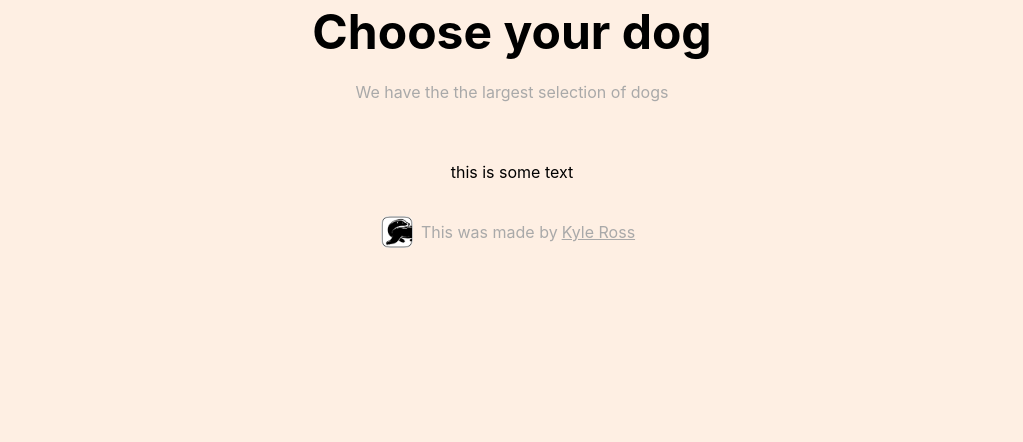
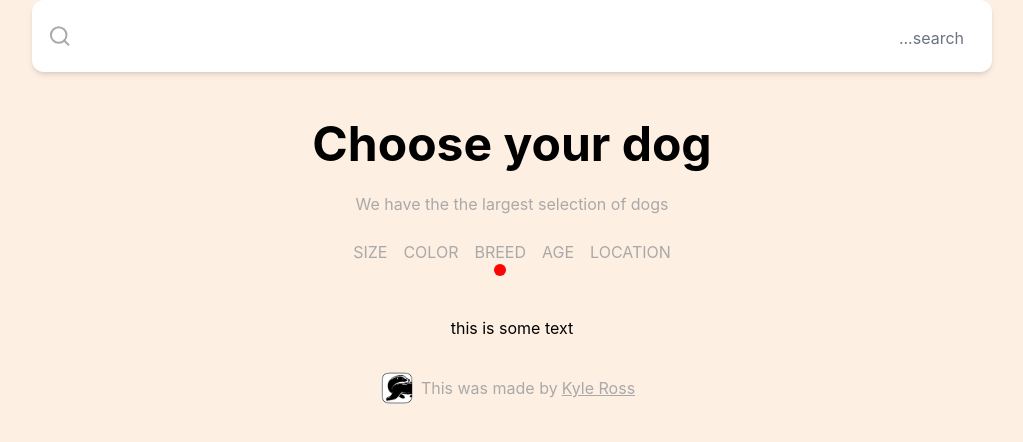
Before and after one commit to badger3000/fun-animals, a Next.js app: page / in a window 1280 px wide. Shown: the top 442 px of the page, without its empty margins (128-1151 px from the left). Built offline with nearby package versions, Linux system fonts and the light colour scheme.

Commit message:
nav items

```diff
--- a/src/components/Header.tsx
+++ b/src/components/Header.tsx
@@ -1,17 +1,17 @@
-// import Search from "./Search"
-// import Navigation from "./Nav"
+import Search from "./Search";
+import Navigation from "./Nav";
 // import { MainHeader } from "../types/globalTypes"
 export default function Header() {
   const title = "Choose your dog";
   const tagline = "We have the the largest selection of dogs";
   return (
     <header className="flex flex-col m-auto text-center mb-8">
-      {/* <Search /> */}
+      <Search />
       <h1 className="lg:text-5xl text-4xl font-bold lg:py-2 transition-all duration-200 mb-2 lg:mb-4">
         {title}
       </h1>
       <p className="text-gray lg:pb-2 lg:mb-4 mb-6">{tagline}</p>
-      {/* <Navigation /> */}
+      <Navigation />
     </header>
   );
 }
--- /dev/null
+++ b/src/components/Nav.tsx
@@ -0,0 +1,34 @@
+import {FC, PropsWithChildren} from "react";
+
+interface Nav extends PropsWithChildren {
+  navItems?: Array<string>;
+}
+const Navigation: FC<Nav> = ({
+  navItems = ["Size", "Color", "Breed", "Age", "Location"],
+}) => {
+  return (
+    <nav className="mb-2">
+      <ul className="flex flex-row justify-center">
+        {navItems.map((item, index) => (
+          <li
+            key={index}
+            className={`relative ${
+              index === 2
+                ? 'after:content-[""] after:block after:bg-red after:rounded-full after:w-3 after:h-3 after:mx-auto'
+                : ""
+            }`}
+          >
+            <button
+              className={`block mx-2 uppercase text-gray hover:text-black transition-all duration-300 ${
+                index === 2 ? "text-black" : ""
+              }`}
+            >
+              {item}
+            </button>
+          </li>
+        ))}
+      </ul>
+    </nav>
+  );
+};
+export default Navigation;
--- /dev/null
+++ b/src/components/Search.tsx
@@ -0,0 +1,29 @@
+"use client";
+import {useState} from "react";
+import {Search} from "react-feather";
+
+const SearchInput = () => {
+  const [searchTerm, setSearchTerm] = useState("");
+
+  const handleInputChange = (event: {
+    target: {value: React.SetStateAction<string>};
+  }) => {
+    setSearchTerm(event.target.value);
+    // You can also implement any search logic here if needed
+  };
+
+  return (
+    <label className=" bg-white flex flex-row p-2 lg:w-3/4 lg:m-auto lg:p-4 border-gray-300 shadow-md rounded-xl items-center mb-4 justify-center lg:mb-10">
+      <Search className="stroke-gray" />
+      <input
+        type="text"
+        value={searchTerm}
+        onChange={handleInputChange}
+        placeholder="...search"
+        className="mt-1 block rounded-md border-none focus:border-none focus:none focus:ring-none focus:ring-opacity-0 text-right w-full h-full text-gray  transition-all duration-200"
+      />
+    </label>
+  );
+};
+
+export default SearchInput;
```
